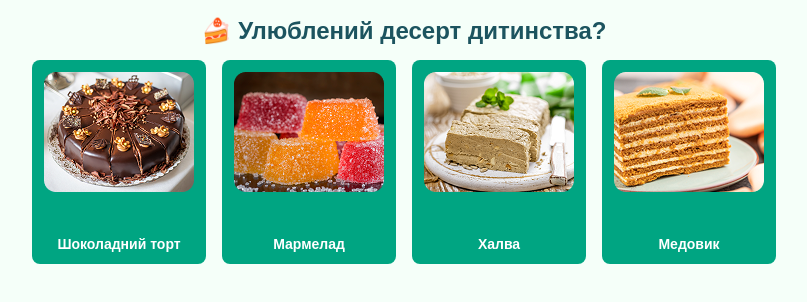
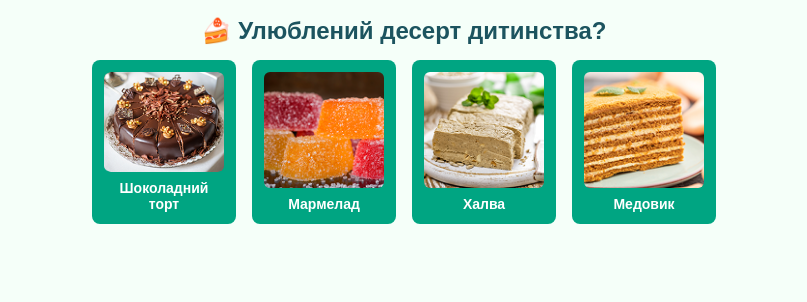
Before and after one commit to Best-Friends-Club-int/coffee_assistant, a plain HTML site: page index.html in a window 1280 px wide. Shown: the part 82-384 px from the top of the page, without its empty margins (236-1043 px from the left). Drawn offline with Linux system fonts and the light colour scheme.

Commit message:
Update style.css

```diff
--- a/style.css
+++ b/style.css
@@ -79,8 +79,8 @@ button:hover {
 
 /* картки однакової висоти */
 .gallery-item {
-  width: 150px;
-  height: 180px;              /* однакова висота */
+  width: 120px;
+  height: 140px;              /* однакова висота */
   display: flex;
   flex-direction: column;
   justify-content: space-between;
```
